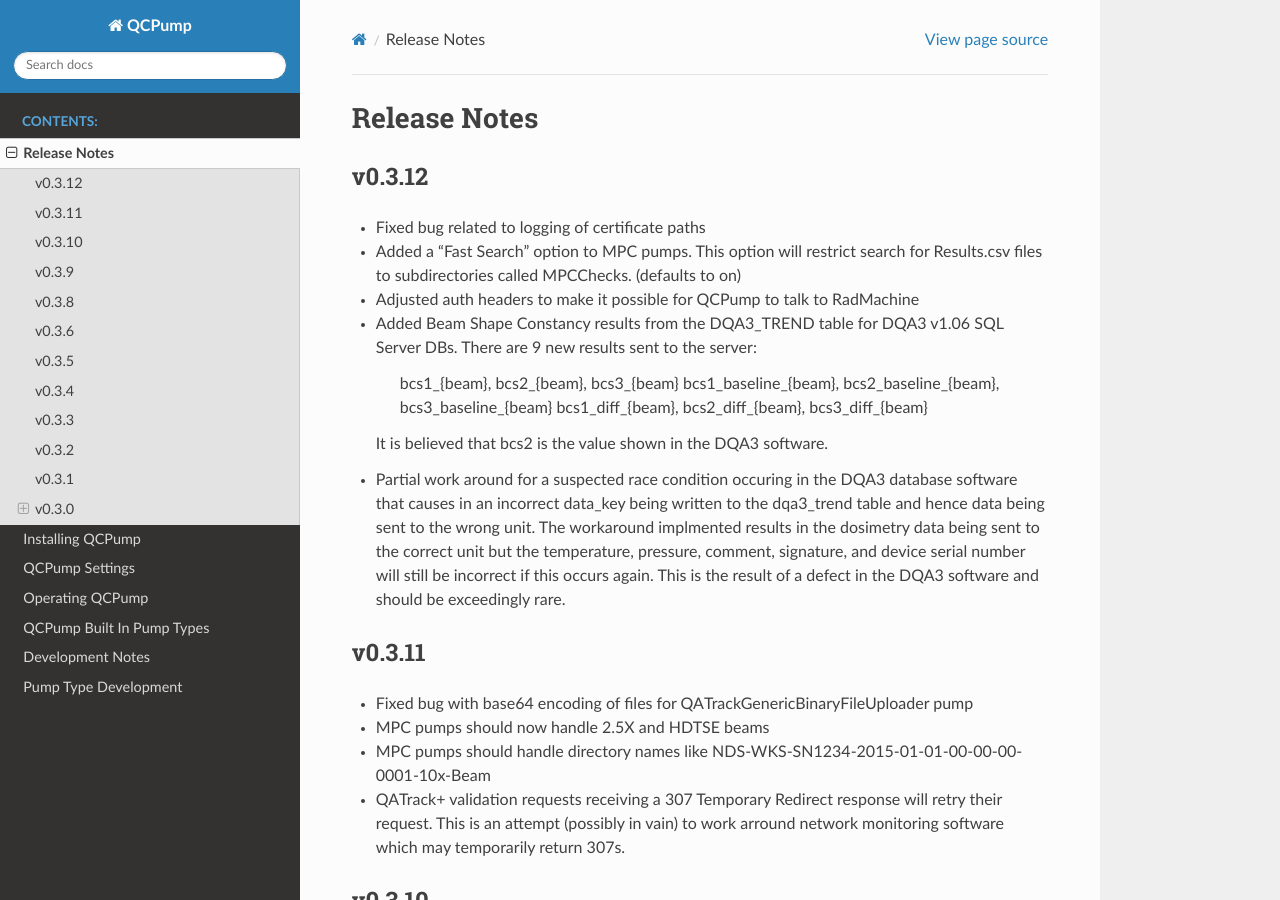
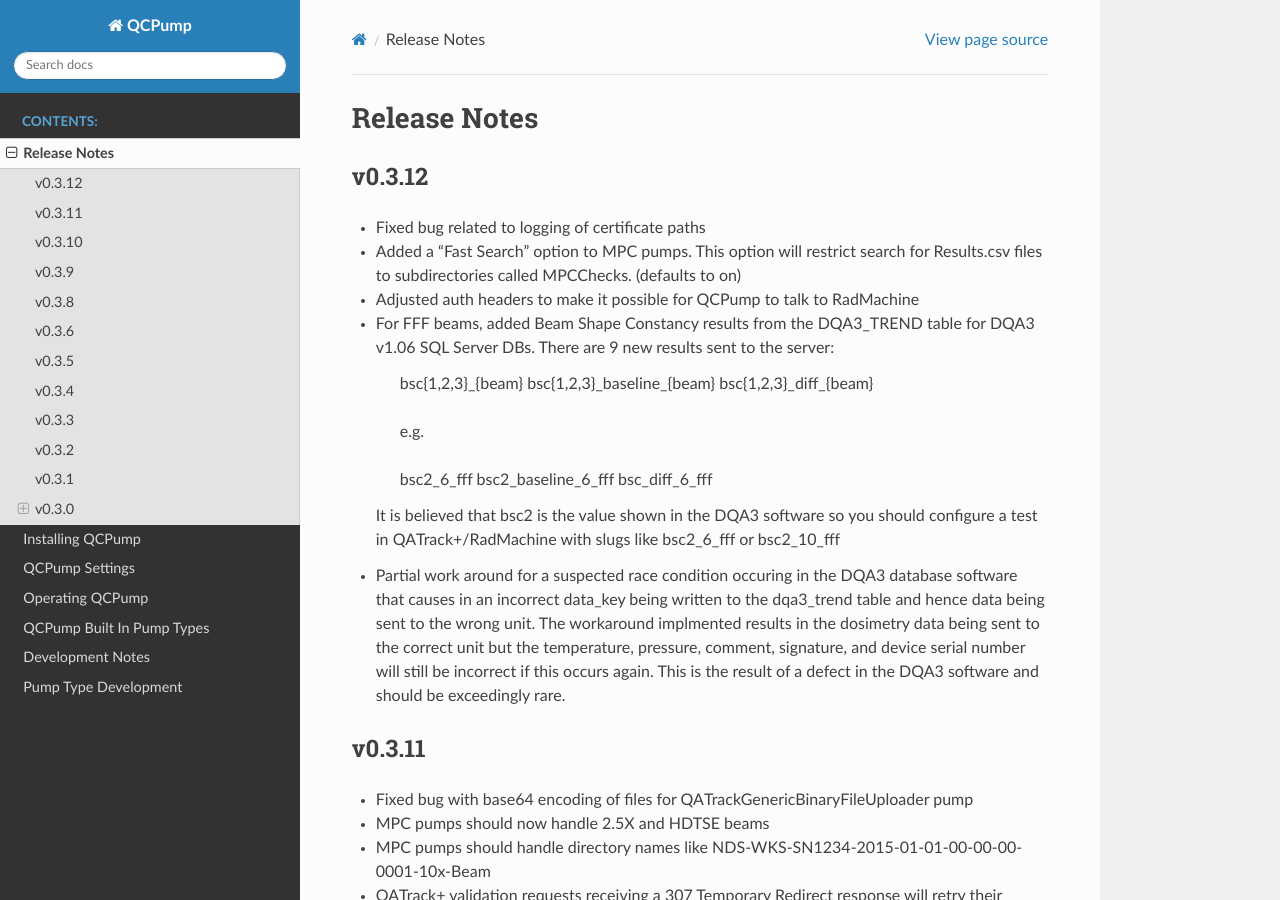
Before and after one commit to qatrackplus/qcpump, a Sphinx documentation site: the page built from docs/release_notes.rst, in a window 1280 px wide and 900 px high. Built offline with Sphinx 7.4.7 and the Read the Docs theme 2.0.0, drawn with Linux system fonts in a browser that asks for light colours.

Commit message:
pull beam shape constancy for FFF beams from SQL Server Firebird 1.6 dbs

```diff
--- a/docs/release_notes.rst
+++ b/docs/release_notes.rst
@@ -10,12 +10,24 @@
 * Added a "Fast Search" option to MPC pumps. This option will restrict search
   for Results.csv files to subdirectories called MPCChecks. (defaults to on)
 * Adjusted auth headers to make it possible for QCPump to talk to RadMachine
-* Added Beam Shape Constancy results from the DQA3\_TREND table for DQA3 v1.06
+
+* For FFF beams, added Beam Shape Constancy results from the DQA3\_TREND table for DQA3 v1.06
   SQL Server DBs. There are 9 new results sent to the server:
-    bcs1_{beam}, bcs2_{beam}, bcs3_{beam}
-    bcs1_baseline_{beam}, bcs2_baseline_{beam}, bcs3_baseline_{beam}
-    bcs1_diff_{beam}, bcs2_diff_{beam}, bcs3_diff_{beam}
-  It is believed that bcs2 is the value shown in the DQA3 software.
+
+        bsc{1,2,3}_{beam}
+        bsc{1,2,3}_baseline_{beam}
+        bsc{1,2,3}_diff_{beam}
+
+        e.g.
+
+        bsc2_6_fff
+        bsc2_baseline_6_fff
+        bsc_diff_6_fff
+
+  It is believed that bsc2 is the value shown in the DQA3 software so you
+  should configure a test in QATrack+/RadMachine with slugs like bsc2_6_fff or
+  bsc2_10_fff
+
 * Partial work around for a suspected race condition occuring in the DQA3
   database software that causes in an incorrect data_key being written to the
   dqa3_trend table and hence data being sent to the wrong unit. The workaround
```
Also changed, not shown: 2 other files.
